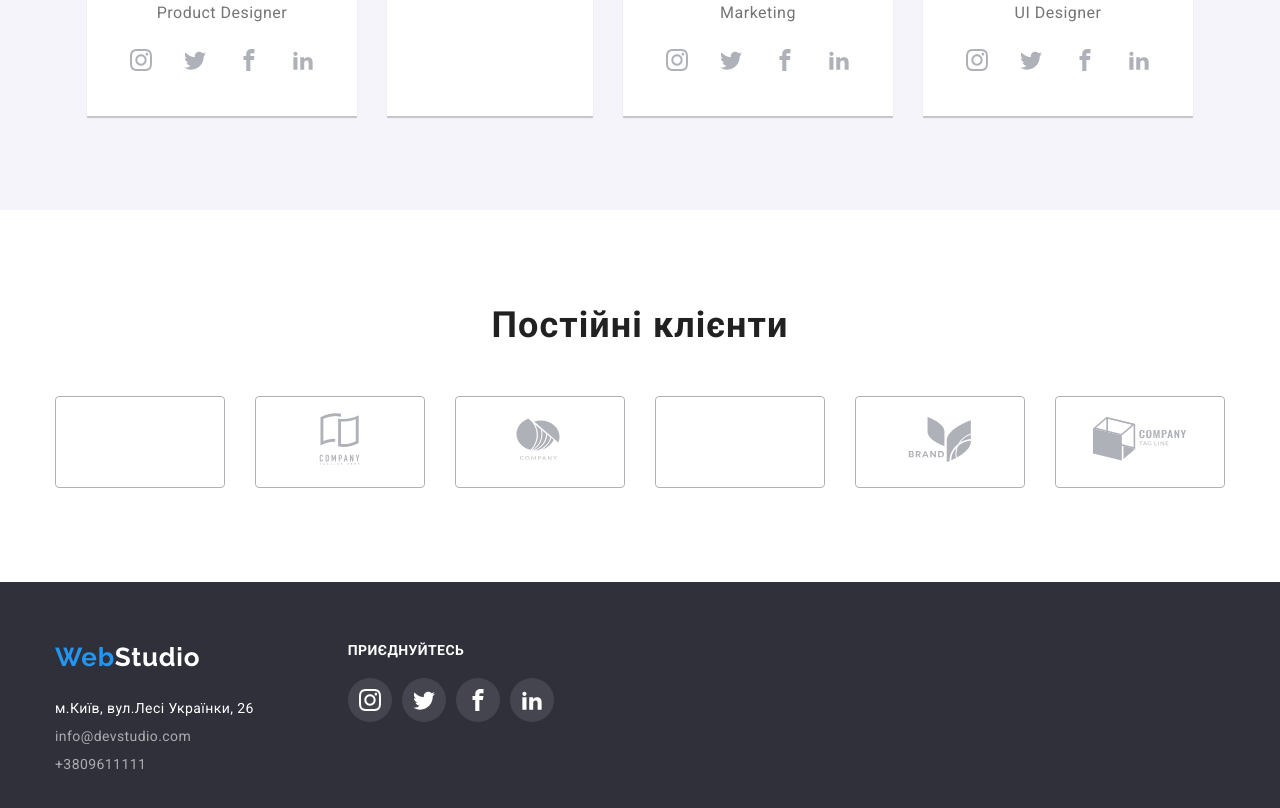
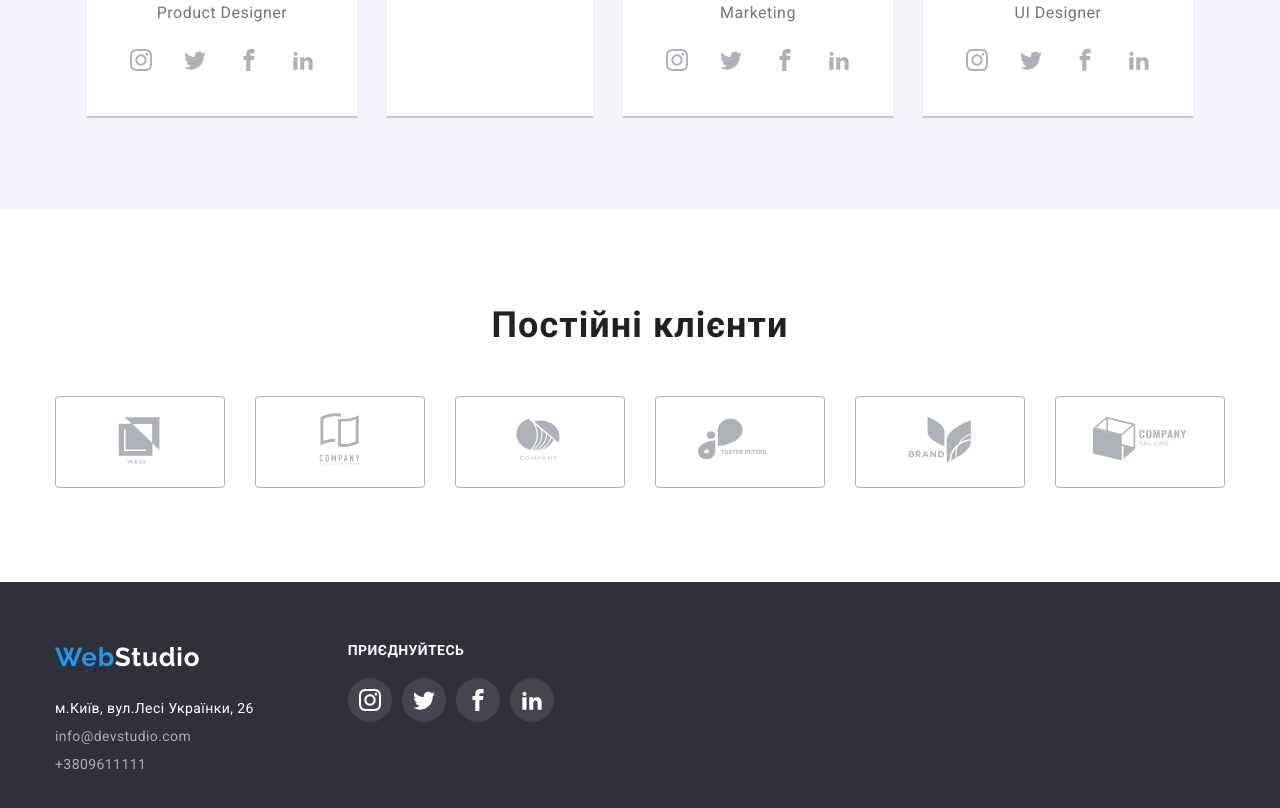
Before and after one commit to Oreoff/melnyk-maxym-IPZ-32, a plain HTML site: page index.html in a window 1280 px wide. Shown: the part 2075-2883 px from the top of the page. Drawn offline with Linux system fonts and the light colour scheme; the site is published under a folder, as on GitHub Pages, so addresses that start at the root find nothing.

Commit message:
lab-4(finally all imgs)

```diff
--- a/index.html
+++ b/index.html
@@ -215,7 +215,7 @@
                     <li class="clients-item">
                         <a href="#" class="clients-ref">
                      <svg viewBox="0 0 106 60" class = "clients-logo">
-                        <use xlink:href = "/images/icons.svg#ya-co"/>
+                        <use xlink:href = "images/icons.svg#ya-co"/>
                      </svg>
                     </a>
                     </li>
@@ -237,7 +237,7 @@
                     <li class="clients-item" >
                         <a href="#" class="clients-ref">
                         <svg  viewBox="0 0 57 32" class = "clients-logo">
-                            <use xlink:href = "/images/icons.svg#icon-Logosprite-3"/>
+                            <use xlink:href = "images/icons.svg#icon-Logosprite-3"/>
                          </svg>
                         </a>
                     </li>
```
